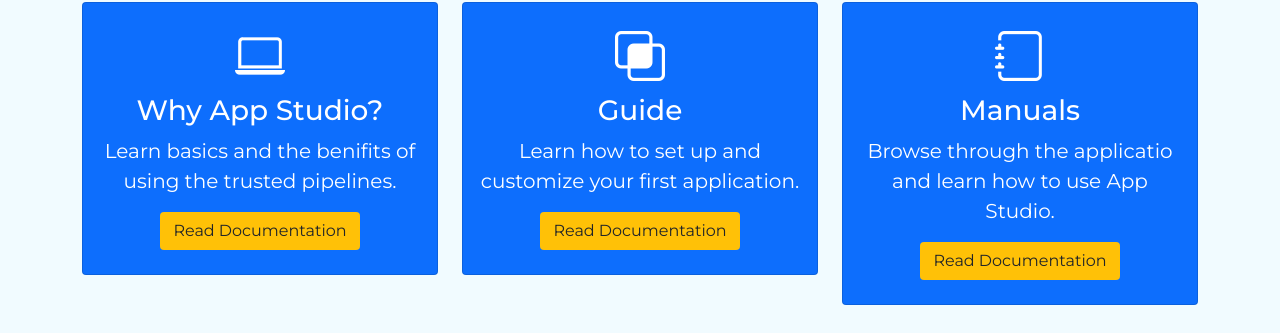
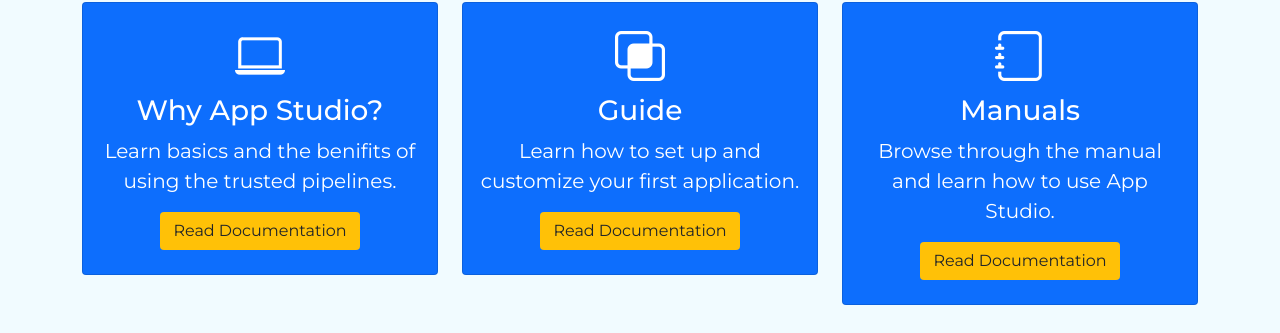
Before and after one commit to redhat-appstudio/appstudio.docs.ui.io, a Jekyll site: the page built from index.html, in a window 1280 px wide. Shown: the part 360-693 px from the top of the page. Built offline with Jekyll 4.4.1, drawn with Linux system fonts in a browser that asks for light colours; nearby versions of some CDN libraries.

Commit message:
initial commit

```diff
--- a/_includes/manual.html
+++ b/_includes/manual.html
@@ -2,7 +2,7 @@
     <div class="card-body">
         <i class="bi bi-journal"></i>
         <h3 class="card-title">Manuals</h3>
-        <p class="lead">Browse through the applicatio and learn how to use App Studio.</p>
+        <p class="lead">Browse through the manual and learn how to use App Studio.</p>
         <button class="btn bg-warning text-dark">Read Documentation</button>
     </div>
 </div>
```
